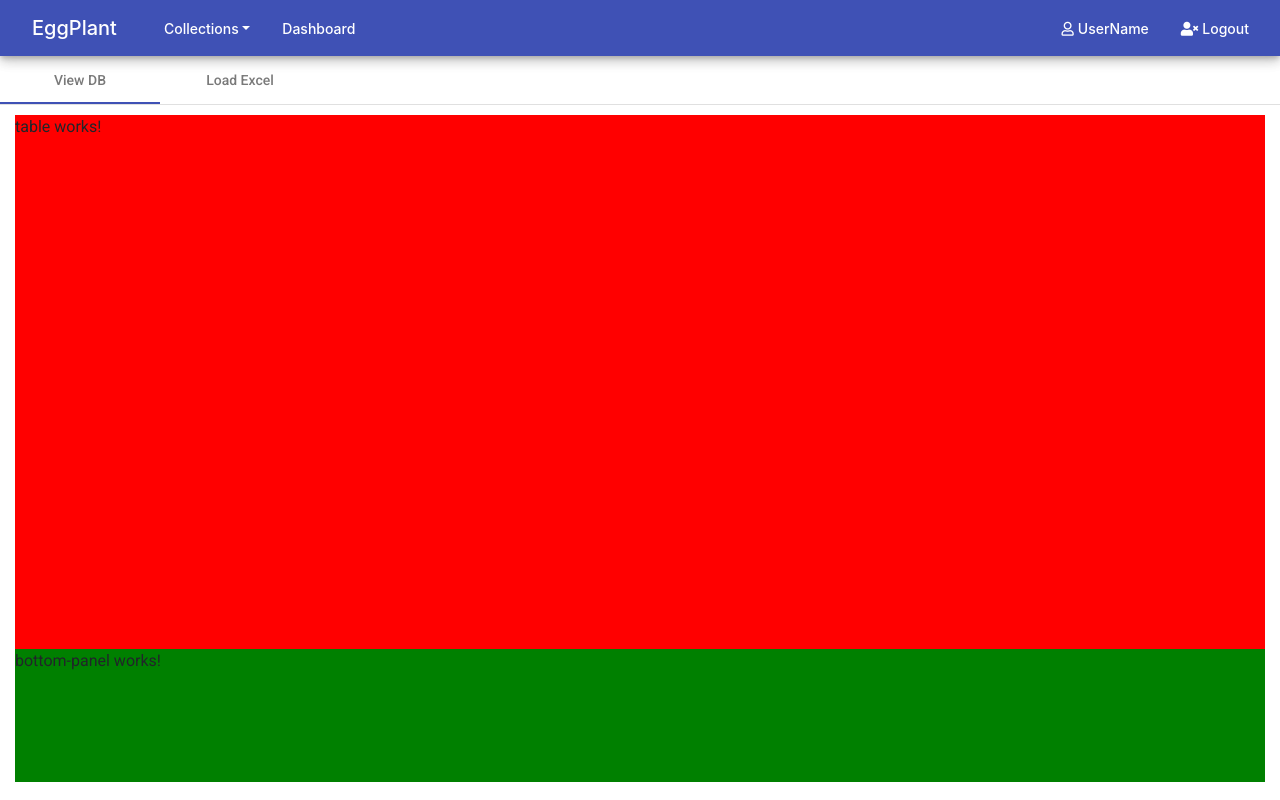
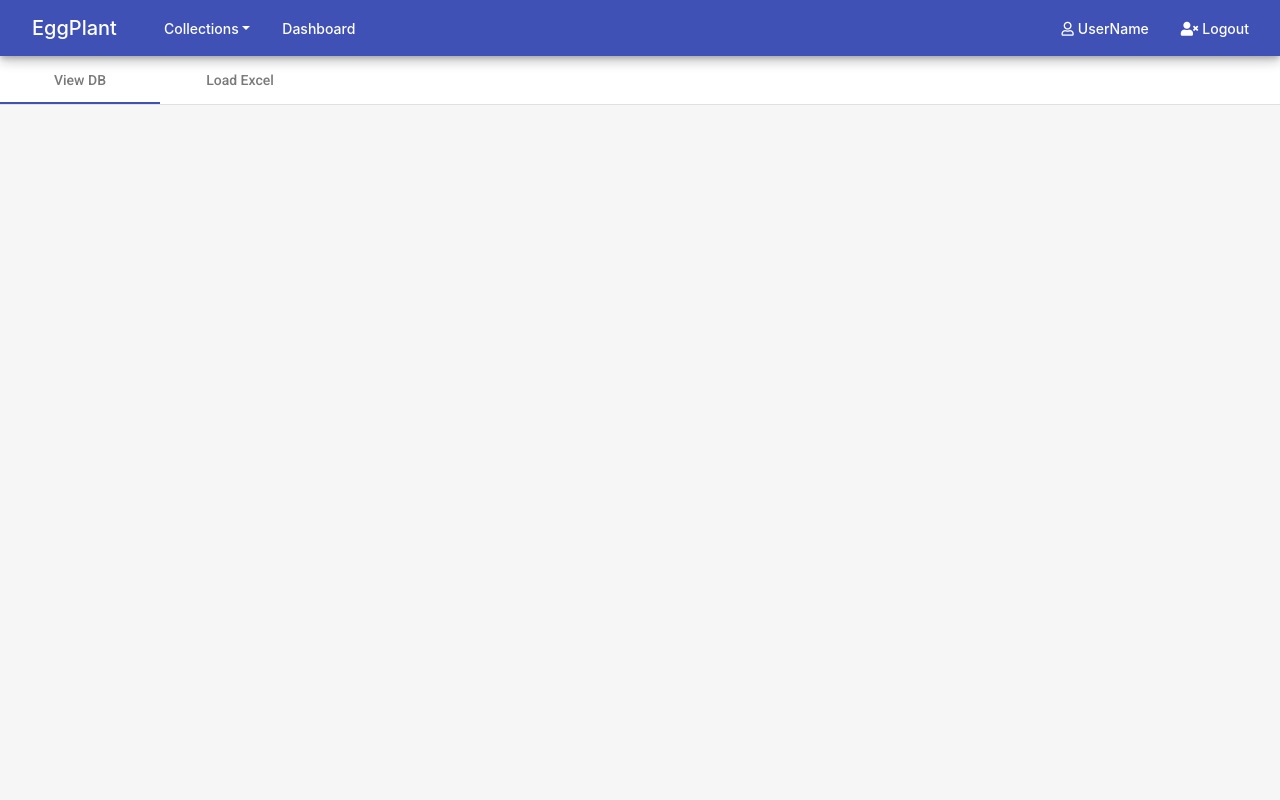
Before and after one commit to ArtiZN/EggPlant, an Angular app: page / in a window 1280 px wide. Built offline with nearby package versions, Linux system fonts and the light colour scheme.

Commit message:
styles refactor

```diff
--- a/src/app/core/components/bottom-panel/bottom-panel.component.css
+++ b/src/app/core/components/bottom-panel/bottom-panel.component.css
@@ -0,0 +1,7 @@
+.main-panel {
+    margin: 10px 10px;
+    box-shadow: 0 1px 1px 0 rgba(0,0,0,.1);
+    border-radius: 3px;
+    background-color: #fff;
+
+}
--- a/src/app/core/components/bottom-panel/bottom-panel.component.html
+++ b/src/app/core/components/bottom-panel/bottom-panel.component.html
@@ -1,3 +1,3 @@
-<p>
-  bottom-panel works!
-</p>
+<div class="main-panel">
+
+</div>
--- a/src/app/core/components/database/database.component.css
+++ b/src/app/core/components/database/database.component.css
@@ -1,15 +1,15 @@
 .db-container {
     width: 100%;
     height: 100%;
-    padding: 10px 15px;
+    padding: 10px 16px;
+    background-color: #f6f6f6;
 }
 
-.main-table {
+.main-table-container {
     height: 80%;
-    background: red;
+    margin-bottom: 16px;
 }
 
-.table-panel {
-    height: 20%;
-    background: green;
+.table-panel-container {
+    height: calc(20% - 16px);
 }
--- a/src/app/core/components/database/database.component.html
+++ b/src/app/core/components/database/database.component.html
@@ -1,8 +1,8 @@
 <div class="db-container">
-  <div class="main-table">
+  <div class="main-table-container">
       <app-table></app-table>
   </div>
-  <div class="table-panel">
+  <div class="table-panel-container">
       <app-bottom-panel></app-bottom-panel>
   </div>
 </div>
--- a/src/app/core/components/home/home.component.css
+++ b/src/app/core/components/home/home.component.css
@@ -1,6 +1,5 @@
-#wrapper{
-    min-height: 90%;
-    height: 92%;
+#wrapper {
+    height: calc(100% - 56px);
     box-sizing: border-box;
 }
 
--- a/src/app/core/components/table/table.component.css
+++ b/src/app/core/components/table/table.component.css
@@ -0,0 +1,7 @@
+.main-table {
+    margin: 10px 10px;
+    box-shadow: 0 2px 2px 0 rgba(0,0,0,.1);
+    border-radius: 3px;
+    background-color: #fff;
+
+}
--- a/src/app/core/components/table/table.component.html
+++ b/src/app/core/components/table/table.component.html
@@ -1,3 +1 @@
-<p>
-  table works!
-</p>
+<div class="main-table"></div>
```
Also changed, not shown: src/styles.css (line endings or trailing spaces).
